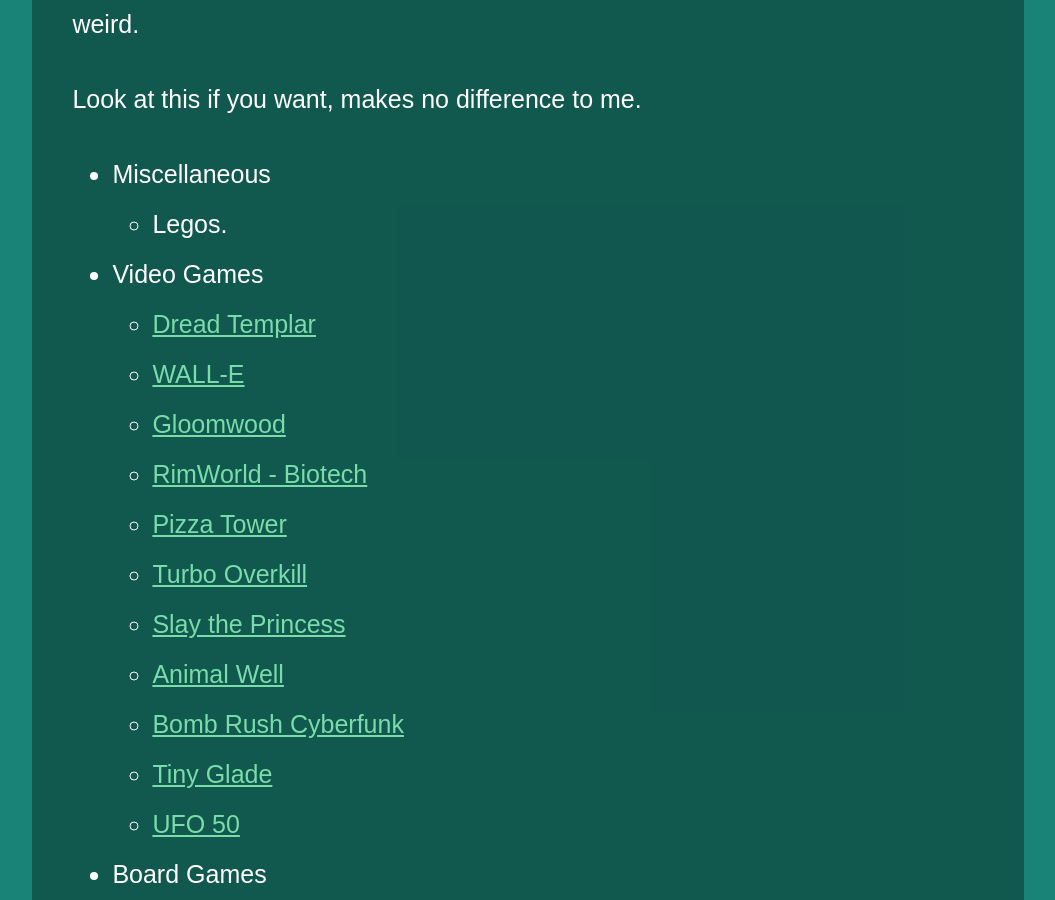
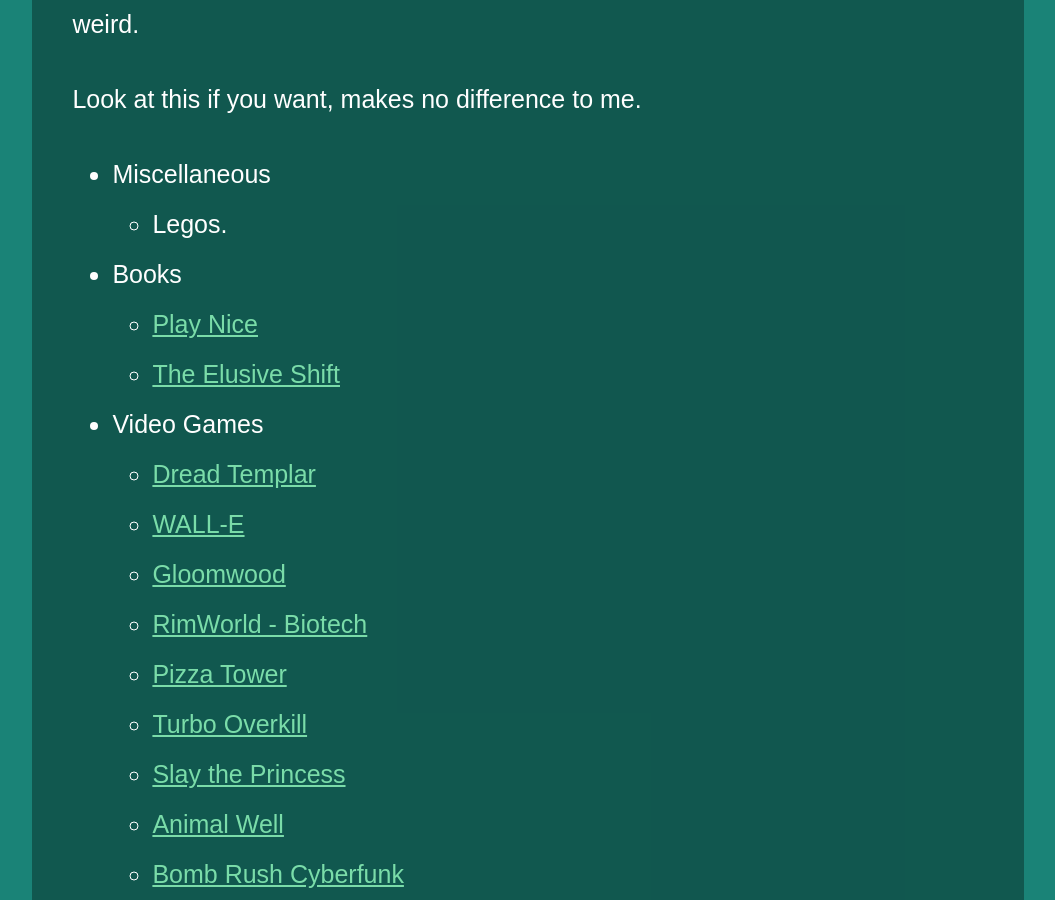
Before and after one commit to ambiguousname/ambiguousname.github.io, a Jekyll site: the page built from assets/wishlist.md, in a window 1280 px wide and 900 px high, scrolled down 304 px. Shown: the whole window, without its empty margins (112-1167 px from the left). Built offline with Jekyll 4.4.1, drawn with Linux system fonts in a browser that asks for light colours.

Commit message:
Add books

```diff
--- a/assets/wishlist.md
+++ b/assets/wishlist.md
@@ -9,6 +9,9 @@
 
 - Miscellaneous
 	- Legos.
+- Books
+	- [Play Nice](https://www.hachettebookgroup.com/titles/jason-schreier/play-nice/9781538725429/)
+	- [The Elusive Shift](https://mitpress.mit.edu/9780262544900/the-elusive-shift/)
 - Video Games
 	- [Dread Templar](https://www.gog.com/en/game/dread_templar/)
 	- [WALL-E](https://store.steampowered.com/app/331750/)
```
